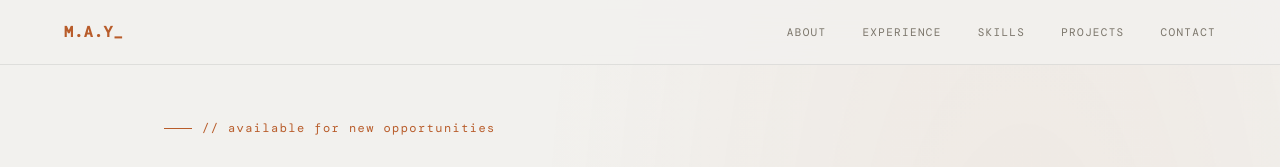
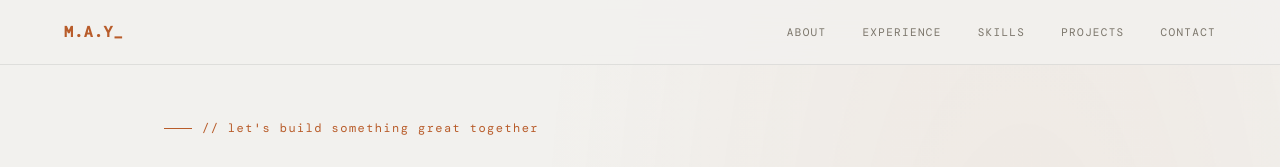
Before and after one commit to aldiyusron/my-portfolio, a React (Vite) app: page / in a window 1280 px wide. Shown: the top 167 px of the page. Built offline with nearby package versions, Linux system fonts and the light colour scheme; a web font is replaced by a local one.

Commit message:
Rephrase hero tag line to be more inviting
https://claude.ai/code/session_01CDC3exyKiDVp1vBkQxdoGh

```diff
--- a/src/Portfolio.jsx
+++ b/src/Portfolio.jsx
@@ -202,7 +202,7 @@ export default function Portfolio() {
 
         {/* ── Hero / About ── */}
         <section id="about" className="pf-hero">
-          <div className="pf-hero__tag">// available for new opportunities</div>
+          <div className="pf-hero__tag">// let's build something great together</div>
           <h1 className="pf-hero__name">
             Muhammad<br />Aldi Yusron
           </h1>
```
